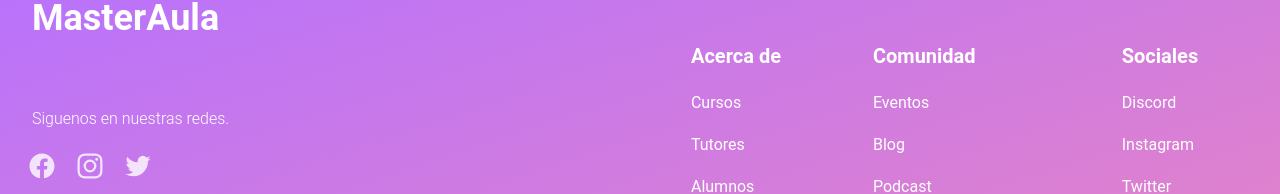
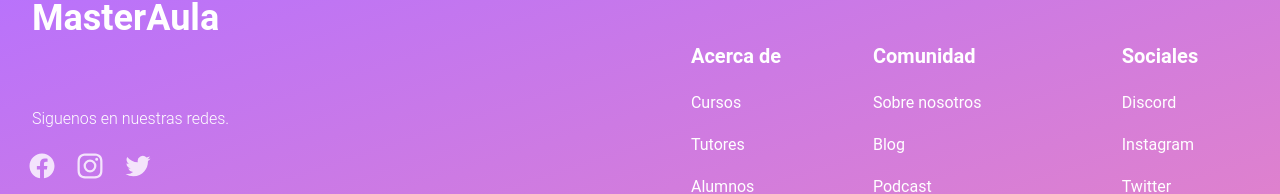
Before and after one commit to No-Country-simulation/C17-15-t-Node-React, a React (Vite) app in the folder WEB/: page /course/1 in a window 1280 px wide. Shown: the part 170-364 px from the top of the page. Built offline with nearby package versions, Linux system fonts and the light colour scheme; no server answers.

Commit message:
Enlaces footer

```diff
--- a/WEB/src/components/Footer/Footer.jsx
+++ b/WEB/src/components/Footer/Footer.jsx
@@ -4,14 +4,17 @@ const LINKS = [
   {
     title: "Acerca de",
     items: ["Cursos", "Tutores", "Alumnos", "Pagos"],
+    urlFooter: ["/courses" ],
   },
   {
     title: "Comunidad",
-    items: ["Eventos", "Blog", "Podcast", "Peguntas Frecuentes"],
+    items: ["Sobre nosotros", "Blog", "Podcast", "Peguntas Frecuentes"],
+    urlFooter: ["/about" ],
   },
   {
     title: "Sociales",
     items: ["Discord", "Instagram", "Twitter", "Facebook"],
+    urlFooter: ["https://discord.com/" ],
   },
 ];
 
@@ -86,7 +89,7 @@ export function Footer() {
             </div>
           </div>
           <div className="grid grid-cols-2 justify-between justify-items-center gap-4 md:grid-cols-3 md:justify-between md:gap-9 pt-12">
-            {LINKS.map(({ title, items }) => (
+            {LINKS.map(({ title, items, urlFooter }) => (
               <ul key={title}>
                 <Typography
                   variant="h5"
@@ -99,7 +102,7 @@ export function Footer() {
                   <li key={link}>
                     <Typography
                       as="a"
-                      href="#"
+                      href={urlFooter}
                       color="white"
                       className="py-2 text-center sm:text-start font-normal transition-colors hover:font-bold"
                     >
@@ -118,13 +121,13 @@ export function Footer() {
             className="mb-4 text-center font-normal md:mb-0"
           >
             &copy; {currentYear}{" "}
-            <a href="https://material-tailwind.com/">MasterAula</a>.
+            <a href="/">MasterAula</a>.
             All Rights Reserved.
           </Typography>
           <div className="flex gap-4 text-blue-gray-900 sm:justify-center">
             <Typography
               as="a"
-              href="#"
+              href="/"
               color="white"
               variant="small"
               className="mb-4 text-center font-normal md:mb-0"
@@ -133,7 +136,7 @@ export function Footer() {
             </Typography>
             <Typography
               as="a"
-              href="#"
+              href="/"
               color="white"
               variant="small"
               className="mb-4 text-center font-normal md:mb-0"
```
